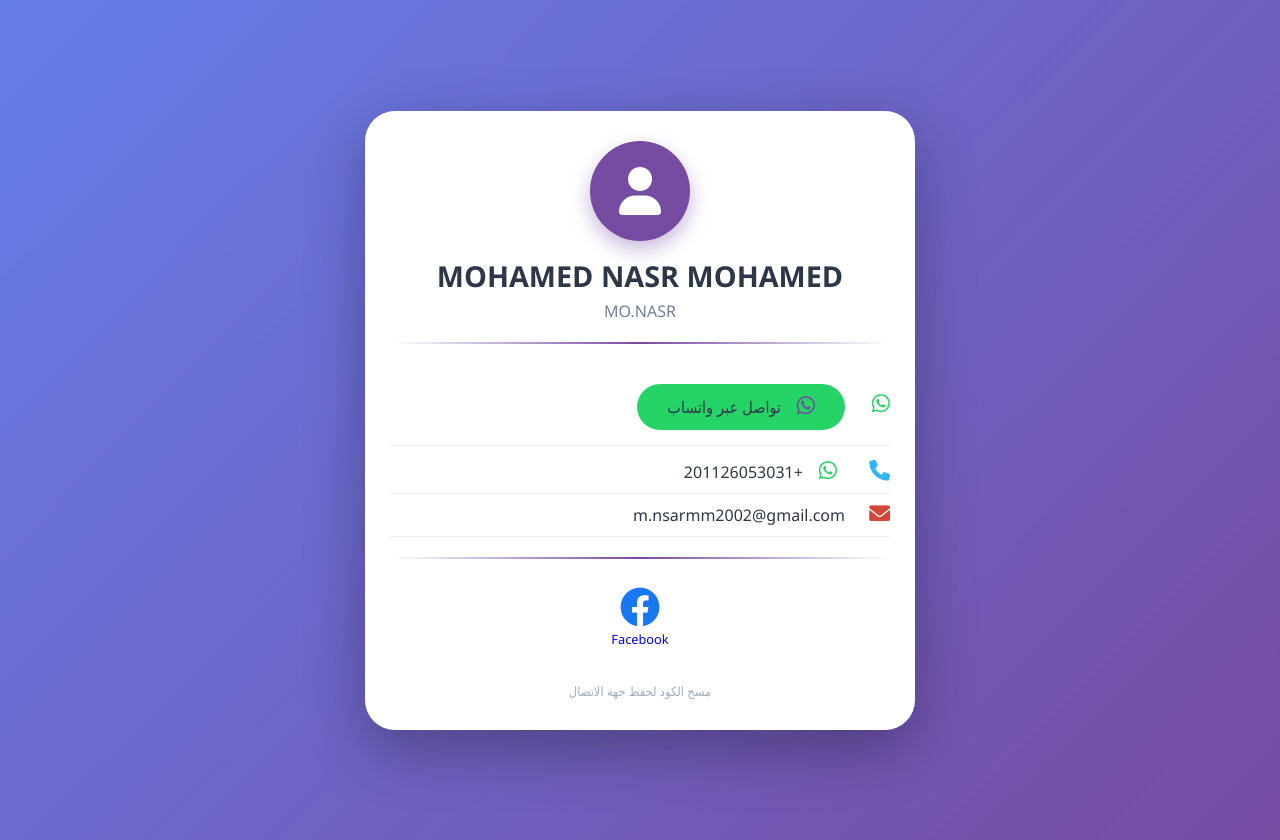
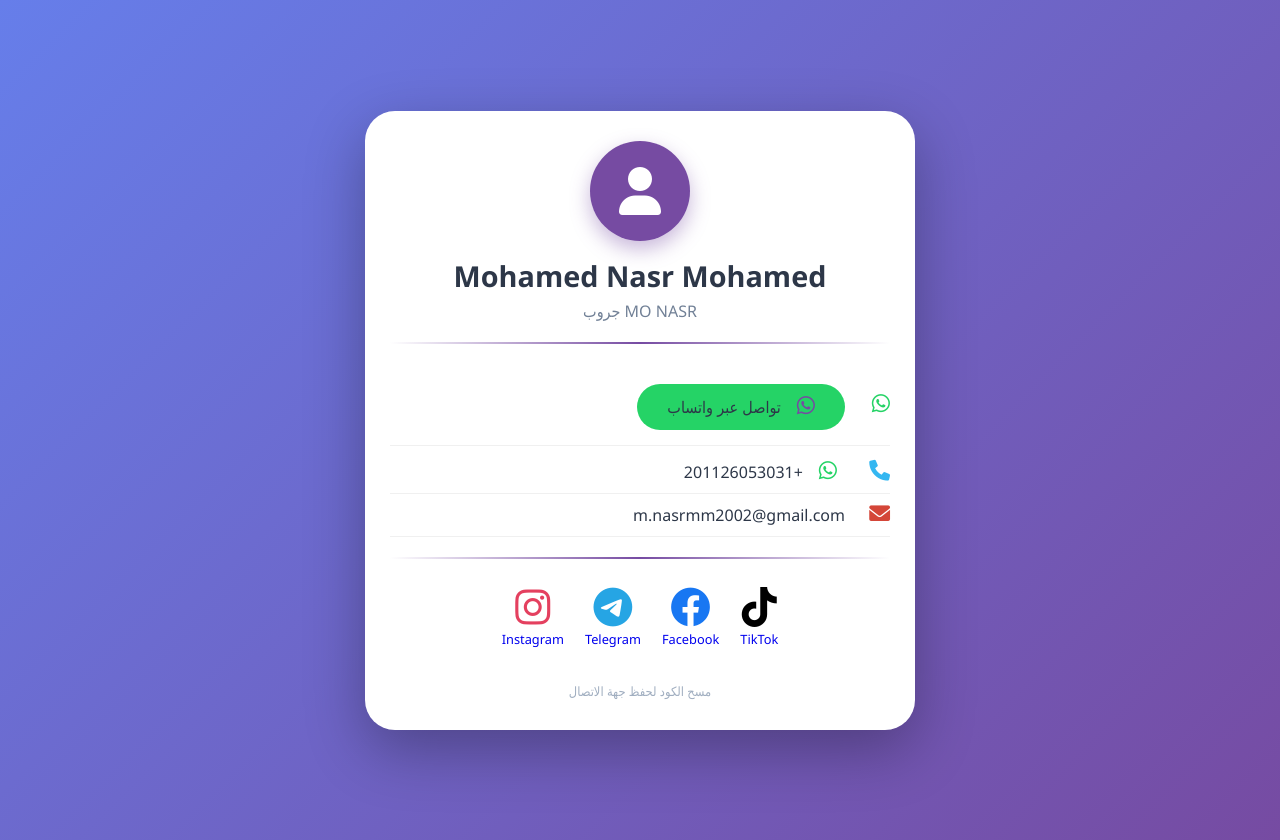
Before and after one commit to nasrmohamedsalten-gif/QR, a plain HTML site: page index.html in a window 1280 px wide. Drawn offline with Linux system fonts and the light colour scheme.

Commit message:
Update index.html

```diff
--- a/index.html
+++ b/index.html
@@ -3,7 +3,7 @@
 <head>
     <meta charset="UTF-8">
     <meta name="viewport" content="width=device-width, initial-scale=1.0">
-    <title>MOHAMED NASR MOHAMED - بطاقة التواصل</title>
+    <title>Mohamed Nasr Mohamed - بطاقة التواصل</title>
     <!-- Font Awesome 6 (مجانية) -->
     <link rel="stylesheet" href="https://cdnjs.cloudflare.com/ajax/libs/font-awesome/6.0.0-beta3/css/all.min.css">
     <style>
@@ -127,8 +127,8 @@
         <div class="avatar">
             <i class="fas fa-user"></i>
         </div>
-        <h1>MOHAMED NASR MOHAMED</h1>
-        <div class="org">MO.NASR</div>
+        <h1>Mohamed Nasr Mohamed</h1>
+        <div class="org">MO NASR جروب</div>
         <hr class="divider">
 
         <div class="info-section">
@@ -151,7 +151,7 @@
             <!-- البريد الإلكتروني الأساسي -->
             <div class="info-item">
                 <i class="fas fa-envelope" style="color:#D44638;"></i>
-                <span><a href="mailto:m.nsarmm2002@gmail.com">m.nsarmm2002@gmail.com</a></span>
+                <span><a href="mailto:m.nasrmm2002@gmail.com">m.nasrmm2002@gmail.com</a></span>
             </div>
             <!-- بريد إضافي -->
 
@@ -161,7 +161,7 @@
 
         <!-- أيقونات التواصل الاجتماعي -->
         <div class="social-icons">
-            <a href='https://facebook.com/Mohamed Nasr Mohaned' target='_blank' style='display:inline-block; margin:8px; text-decoration:none;'><i class='fab fa-facebook' style='font-size:2.5rem; color:#1877F2;'></i><br><span style='font-size:0.8rem;'>Facebook</span></a>
+            <a href='https://tiktok.com/@@mo_nasr' target='_blank' style='display:inline-block; margin:8px; text-decoration:none;'><i class='fab fa-tiktok' style='font-size:2.5rem; color:#000000;'></i><br><span style='font-size:0.8rem;'>TikTok</span></a><a href='https://facebook.com/@mohamed' target='_blank' style='display:inline-block; margin:8px; text-decoration:none;'><i class='fab fa-facebook' style='font-size:2.5rem; color:#1877F2;'></i><br><span style='font-size:0.8rem;'>Facebook</span></a><a href='https://t.me/@MONSAR11' target='_blank' style='display:inline-block; margin:8px; text-decoration:none;'><i class='fab fa-telegram' style='font-size:2.5rem; color:#26A5E4;'></i><br><span style='font-size:0.8rem;'>Telegram</span></a><a href='https://instagram.com/@monsar' target='_blank' style='display:inline-block; margin:8px; text-decoration:none;'><i class='fab fa-instagram' style='font-size:2.5rem; color:#E4405F;'></i><br><span style='font-size:0.8rem;'>Instagram</span></a>
         </div>
 
         <div class="footer">
```
